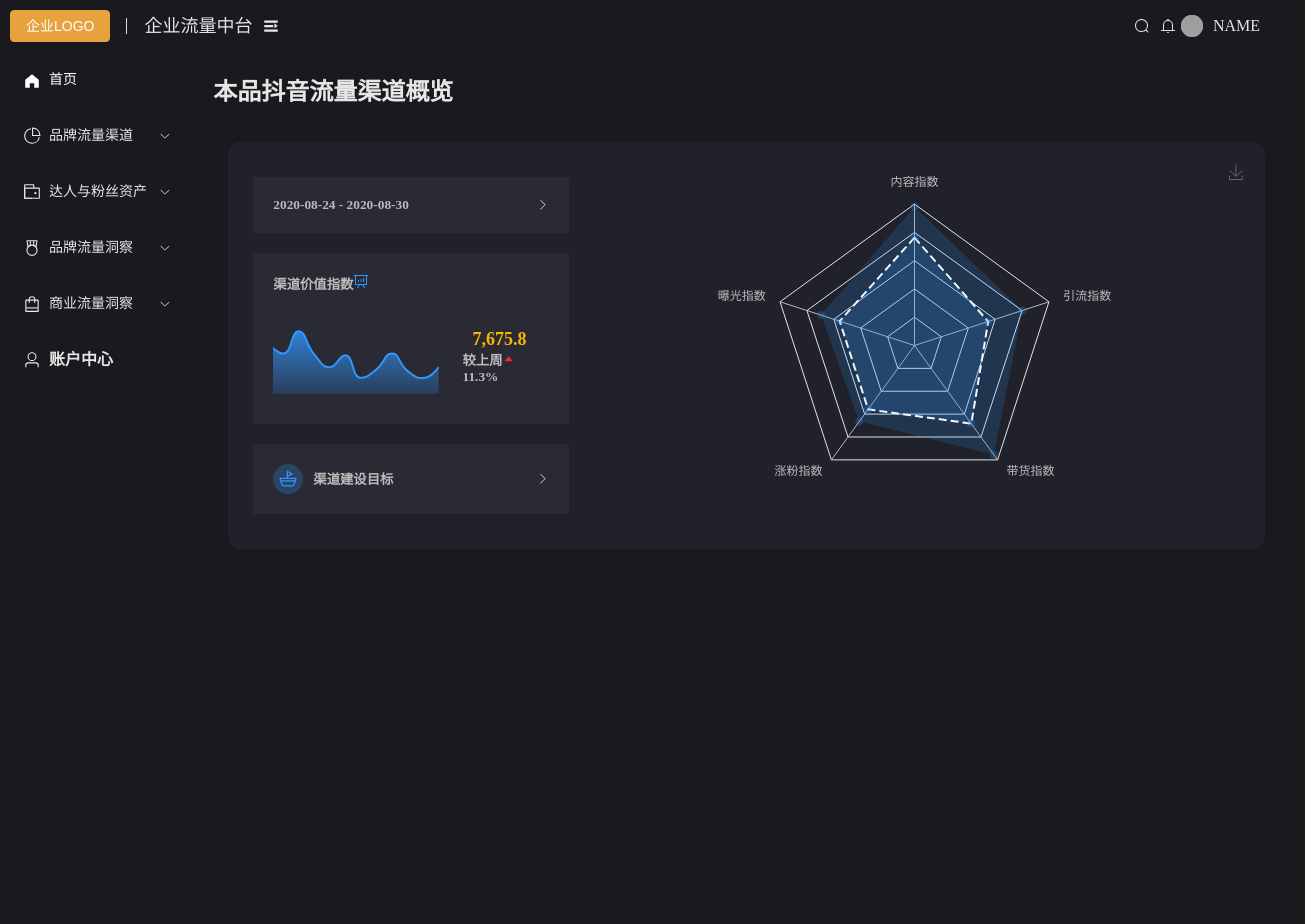
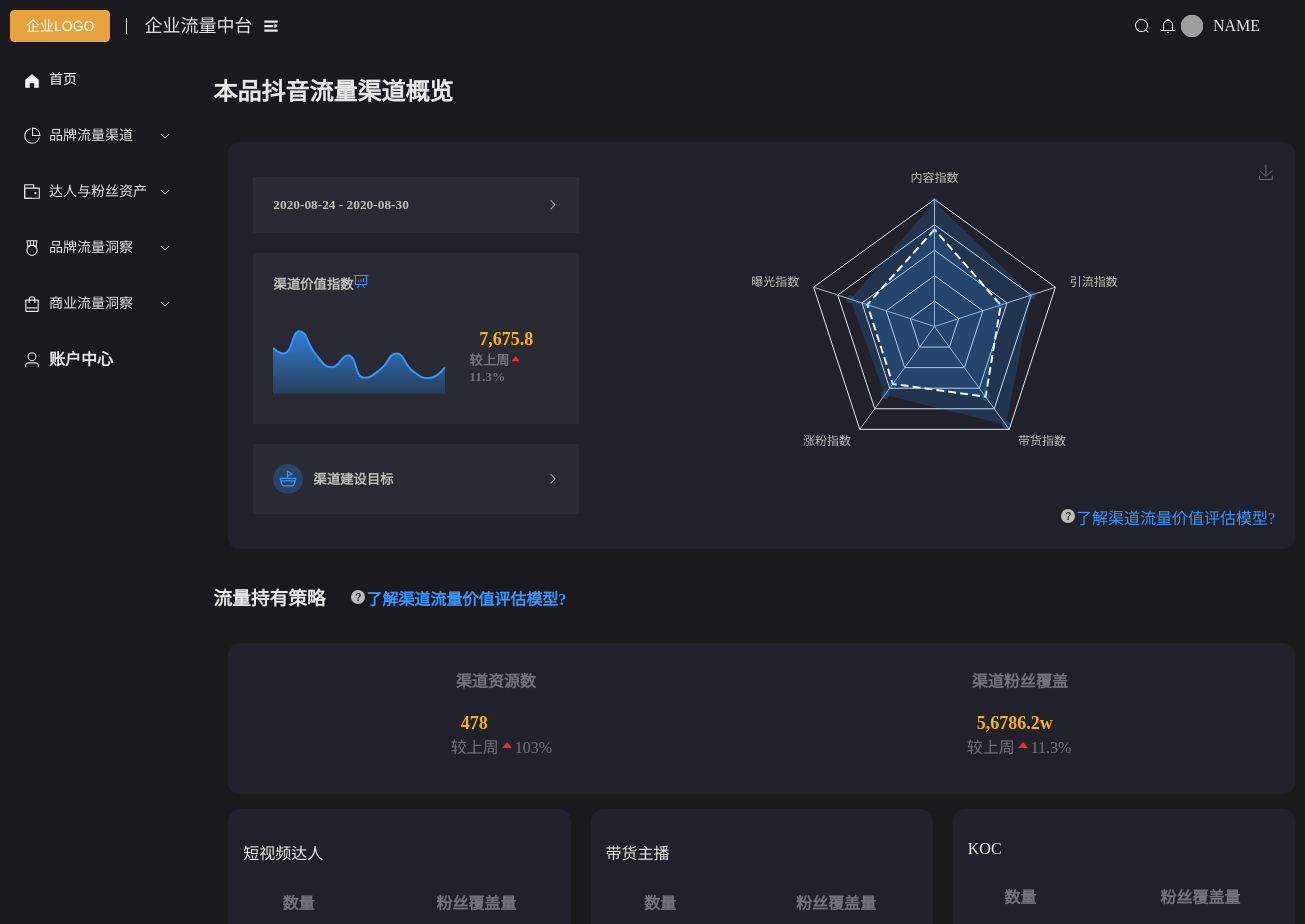
Before and after one commit to 0x7A7A6572/fans-admin, a Vue app: page /channel/overview in a window 1280 px wide. Shown: the top 924 px of the page, 1305 px wide, since content can reach past the window. Before the commit the page ends 800 px from the top, so only its background shows below. Built offline with nearby package versions, Linux system fonts and the light colour scheme; grey boxes are pictures that could not be loaded.

Commit message:
提取流量渠道页面重复样式改为用css引入

```diff
--- a/src/App.vue
+++ b/src/App.vue
@@ -5,8 +5,6 @@ import NavAdmin from "./components/NavAdmin.vue";
 // import { ElAffix, ElPageHeader, ElTag, ElAvatar, ElButton } from "element-plus";
 import LeftMenu from "./components/LeftMenu.vue";
 import channel from "./pages/index/components/index.vue";
-
-
 </script>
 
 <template>
@@ -20,9 +18,8 @@ import channel from "./pages/index/components/index.vue";
     <!-- 主面板 -->
 
     <el-col :span="20" class="main-contorl">
-        <router-view></router-view>
+      <router-view></router-view>
     </el-col>
-
   </el-row>
 </template>
 
@@ -30,7 +27,7 @@ import channel from "./pages/index/components/index.vue";
 :root {
   --mainBg: rgb(26, 25, 30);
   --cardBg: rgb(32, 33, 42);
-  --cardItem: rgb(41,42,51);
+  --cardItem: rgb(41, 42, 51);
   --cardItemHover: rgb(62, 63, 71);
   --strongText: rgb(248, 181, 1);
   --strongTextShadow: rgba(248, 182, 1, 0.247);
@@ -38,26 +35,30 @@ import channel from "./pages/index/components/index.vue";
   --strongText2Shadow: rgba(49, 149, 255, 0.247);
   --mainText: rgb(230, 230, 230);
   --secondText: rgb(188, 188, 188);
+  --thirdText: rgb(113, 114, 123);
   --notImportantText: rgb(88, 88, 88);
   --success: rgb(0, 255, 21);
-  --error: rgb(255,33,55);
-
+  --error: rgb(255, 33, 55);
 }
 
- .el-menu{
-  --muneActivte: rgba(41,42,51);
+.el-menu {
+  --muneActivte: rgba(41, 42, 51);
 }
 
+.cardBox {
+  margin: 15px;
+}
 .cardStyle {
   background-color: var(--cardBg);
   /* height: 320px; */
   min-height: 300px;
   border-radius: 12px;
   padding: 15px;
-  margin: 15px;
+  /* margin设置会导致col溢出 */
+  /* */
 }
 
-.is-title{
+.is-title {
   font-weight: bold;
   padding: 5px 15px;
   display: block;
@@ -69,7 +70,7 @@ body {
   background-color: var(--mainBg);
 }
 
-a{
+a {
   text-decoration: none;
   color: white;
 }
--- /dev/null
+++ b/src/pages/channel/channel.css
@@ -0,0 +1,92 @@
+.cardStyle-group {
+  padding: 10px;
+  display: flex;
+  flex-direction: column;
+  justify-content: space-around;
+}
+.cardStyle-item {
+  display: flex;
+  align-items: center;
+  color: var(--secondText);
+  font-size: smaller;
+  font-weight: bold;
+  padding: 20px;
+  background-color: var(--cardItem);
+  margin: 10px 0px;
+}
+.cardStyle-item.date-select {
+  display: flex;
+  justify-content: space-between;
+}
+.cardStyle-item:hover {
+  background-color: var(--cardItemHover);
+}
+.overview-small {
+  display: flex;
+  justify-content: space-between;
+  width: 100%;
+}
+.overview .cardStyle-item:nth-child(2) {
+  text-align: left;
+  flex-direction: column;
+}
+.overview .cardStyle-item:nth-child(2) > span {
+  width: 100%;
+  padding-bottom: 8px;
+}
+.overview .cardStyle-item:nth-child(3) {
+  justify-content: space-between;
+}
+.overview .cardStyle-item:nth-child(3) span {
+  display: flex;
+  align-items: center;
+}
+.overview .cardStyle-item:nth-child(3) span .el-icon {
+  margin-right: 10px;
+  border-radius: 50%;
+  padding: 5px;
+  background-color: var(--strongText2Shadow);
+}
+
+#overviewReder {
+  width: 100%;
+  min-width: 200px;
+  /* height: 100%; */
+  min-height: 90%;
+}
+#overviewSmallChart {
+  width: 200px;
+  /* height: 150px; */
+}
+
+.desc-link {
+  margin-left: 20px;
+  font-size: 16px;
+  color: var(--strongText2);
+}
+.desc-link-right {
+  position: absolute;
+  text-align: right;
+    bottom: 20px;
+    right: 20px;
+  /* line-height: 1rem; */
+  font-size: 16px;
+  color: var(--strongText2);
+}
+
+/* 持有策略 */
+.overview-card-title {
+  display: flex;
+  justify-content: space-around;
+  align-items: center;
+  /* max-height: 200px; */
+  min-height: 100px;
+}
+.overview-card-group {
+  min-height: 100px;
+}
+.overview-card-item {
+  display: flex;
+  justify-content: space-around;
+  align-items: center;
+}
--- a/src/pages/channel/channel.vue
+++ b/src/pages/channel/channel.vue
@@ -1,8 +1,5 @@
 <template>
 
-  <el-row>
-    <el-col :span="24"></el-col>
-  </el-row>
 </template>
 
 <script setup>
--- a/src/pages/channel/overview/overview.vue
+++ b/src/pages/channel/overview/overview.vue
@@ -1,9 +1,10 @@
 <template>
   <el-row class="overview">
+    <!-- 本品抖音流量渠道概览 -->
     <el-col :span="24">
       <h2>本品抖音流量渠道概览</h2>
     </el-col>
-    <el-col :span="24">
+    <el-col :span="24" class="cardBox">
       <el-row class="cardStyle">
         <el-col class="cardStyle-group" :span="8">
           <div class="cardStyle-item date-select">
@@ -36,6 +37,97 @@
         </el-col>
         <el-col :span="16">
           <div id="overviewReder"></div>
+          <a class="desc-link-right" href="#">
+            <el-icon color="var(--secondText)" size="16">
+              <QuestionFilled /></el-icon
+            ><span>了解渠道流量价值评估模型?</span>
+          </a>
+        </el-col>
+      </el-row>
+    </el-col>
+    <!-- 流量持有策略 -->
+    <el-col :span="24">
+      <h3>
+        流量持有策略
+        <a class="desc-link" href="#">
+          <el-icon color="var(--secondText)" size="16">
+            <QuestionFilled /></el-icon
+          ><span>了解渠道流量价值评估模型?</span>
+        </a>
+      </h3>
+    </el-col>
+    <el-col :span="24" class="cardBox">
+      <el-row class="cardStyle overview-card-title">
+        <DataContrast
+          title="渠道资源数"
+          value="478"
+          :percentage="103"
+          color="var(--strongText)"
+        ></DataContrast>
+        <DataContrast
+          title="渠道粉丝覆盖"
+          value="5,6786.2w"
+          :percentage="11.3"
+          color="var(--strongText)"
+        ></DataContrast>
+      </el-row>
+      <el-row :gutter="20" class="cardBox">
+        <el-col :span="8">
+          <div class="cardStyle overview-card-group">
+            <p>短视频达人</p>
+            <div class="overview-card-item">
+              <DataContrast
+                title="数量"
+                value="142"
+                :percentage="1"
+                color="var(--strongText)"
+              ></DataContrast>
+              <DataContrast
+                title="粉丝覆盖量"
+                value="5,812.2w"
+                :percentage="1"
+                color="var(--strongText)"
+              ></DataContrast>
+            </div>
+          </div>
+        </el-col>
+        <el-col :span="8">
+          <div class="cardStyle overview-card-group">
+            <p>带货主播</p>
+            <div class="overview-card-item">
+              <DataContrast
+                title="数量"
+                value="36"
+                :percentage="7"
+                color="var(--strongText)"
+              ></DataContrast>
+              <DataContrast
+                title="粉丝覆盖量"
+                value="2,286.2w"
+                :percentage="10"
+                color="var(--strongText)"
+              ></DataContrast>
+            </div>
+          </div>
+        </el-col>
+        <el-col :span="8">
+          <div class="cardStyle overview-card-group">
+            <p>KOC</p>
+            <div class="overview-card-item">
+              <DataContrast
+                title="数量"
+                value="336"
+                :percentage="65"
+                color="var(--strongText)"
+              ></DataContrast>
+              <DataContrast
+                title="粉丝覆盖量"
+                value="1,411.3w"
+                :percentage="36"
+                color="var(--strongText)"
+              ></DataContrast>
+            </div>
+          </div>
         </el-col>
       </el-row>
     </el-col>
@@ -85,63 +177,5 @@ function init() {
 </script>
 
 <style scoped>
-.cardStyle-group {
-  padding: 10px;
-  display: flex;
-  flex-direction: column;
-  justify-content: space-around;
-}
-.cardStyle-item {
-  display: flex;
-  align-items: center;
-  color: var(--secondText);
-  font-size: smaller;
-  font-weight: bold;
-  padding: 20px;
-  background-color: var(--cardItem);
-  margin: 10px 0px;
-}
-.cardStyle-item.date-select {
-  display: flex;
-  justify-content: space-between;
-}
-.cardStyle-item:hover {
-  background-color: var(--cardItemHover);
-}
-.overview-small {
-  display: flex;
-  justify-content: space-between;
-  width: 100%;
-}
-.overview .cardStyle-item:nth-child(2) {
-  text-align: left;
-  flex-direction: column;
-}
-.overview .cardStyle-item:nth-child(2) > span {
-  width: 100%;
-  padding-bottom: 8px;
-}
-.overview .cardStyle-item:nth-child(3) {
-  justify-content: space-between;
-}
-.overview .cardStyle-item:nth-child(3) span {
-  display: flex;
-  align-items: center;
-}
-.overview .cardStyle-item:nth-child(3) span .el-icon {
-  margin-right: 10px;
-  border-radius: 50%;
-  padding: 5px;
-  background-color: var(--strongText2Shadow);
-}
-
-#overviewReder {
-  width: 100%;
-  min-width: 200px;
-  height: 100%;
-}
-#overviewSmallChart {
-  width: 200px;
-  /* height: 150px; */
-}
+@import "../channel.css";
 </style>
```
